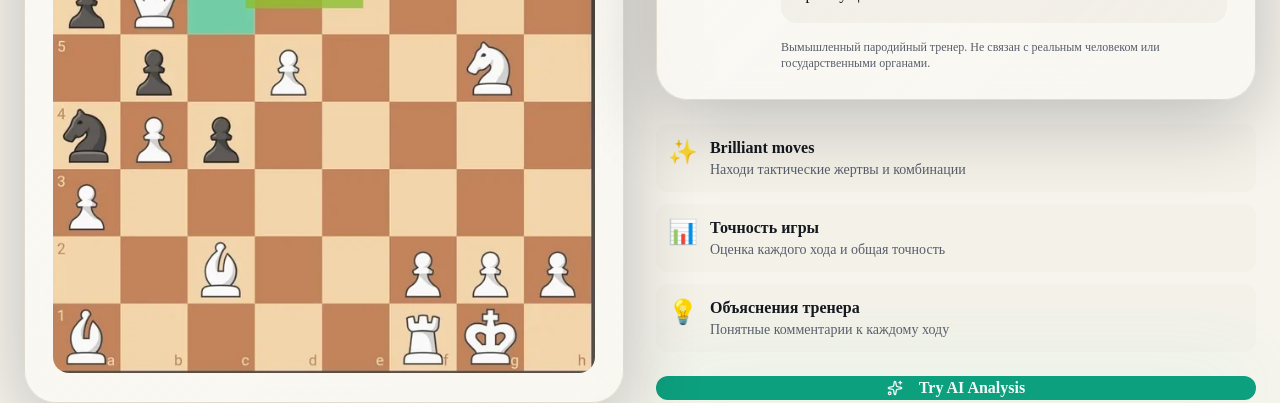
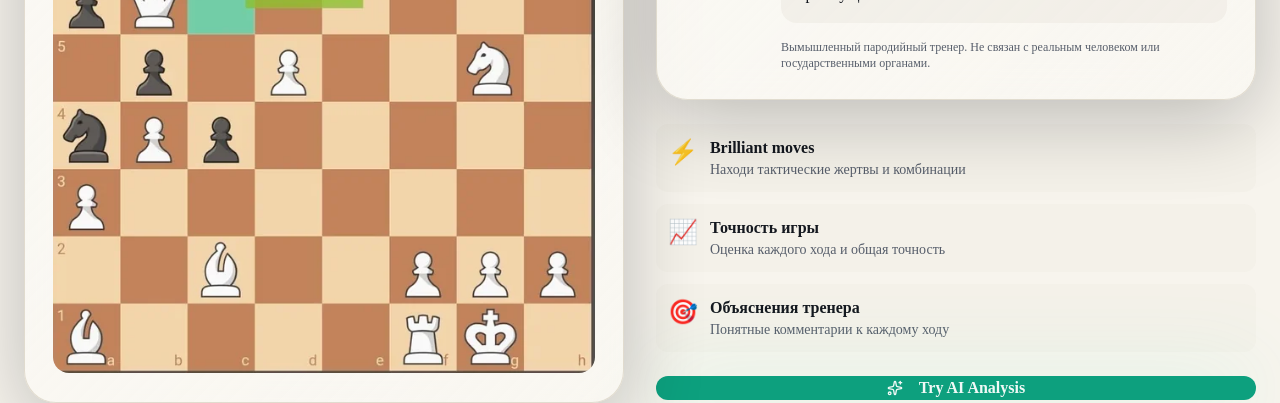
Before and after one commit to Galym7707/Chess_Nfactorial, a Next.js app: page / in a window 1280 px wide. Shown: the part 1880-2283 px from the top of the page. Built offline with nearby package versions, Linux system fonts and the light colour scheme; no server answers; the database is empty.

Commit message:
Заменить эмодзи на более реалистичные
- ✨ → ⚡ (Brilliant moves)
- 📊 → 📈 (Точность игры)
- 💡 → 🎯 (Объяснения тренера)

Co-Authored-By: Claude Sonnet 4 <noreply@anthropic.com>

```diff
--- a/components/home/AICoachPreview.tsx
+++ b/components/home/AICoachPreview.tsx
@@ -69,21 +69,21 @@ export function AICoachPreview() {
           {/* Фичи */}
           <div className="mt-6 grid gap-3">
             <div className="flex items-start gap-3 rounded-xl bg-muted/30 p-3">
-              <div className="text-2xl">✨</div>
+              <div className="text-2xl">⚡</div>
               <div>
                 <p className="font-semibold">Brilliant moves</p>
                 <p className="text-sm text-muted-foreground">Находи тактические жертвы и комбинации</p>
               </div>
             </div>
             <div className="flex items-start gap-3 rounded-xl bg-muted/30 p-3">
-              <div className="text-2xl">📊</div>
+              <div className="text-2xl">📈</div>
               <div>
                 <p className="font-semibold">Точность игры</p>
                 <p className="text-sm text-muted-foreground">Оценка каждого хода и общая точность</p>
               </div>
             </div>
             <div className="flex items-start gap-3 rounded-xl bg-muted/30 p-3">
-              <div className="text-2xl">💡</div>
+              <div className="text-2xl">🎯</div>
               <div>
                 <p className="font-semibold">Объяснения тренера</p>
                 <p className="text-sm text-muted-foreground">Понятные комментарии к каждому ходу</p>
```
